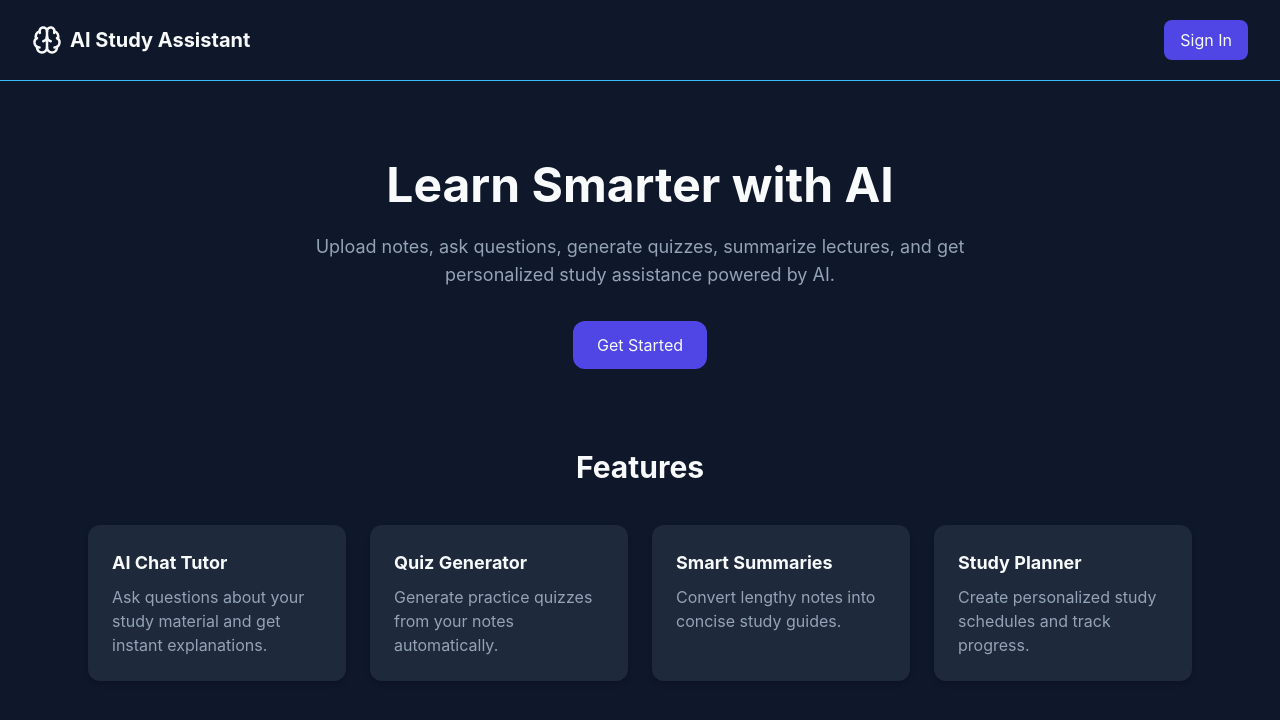
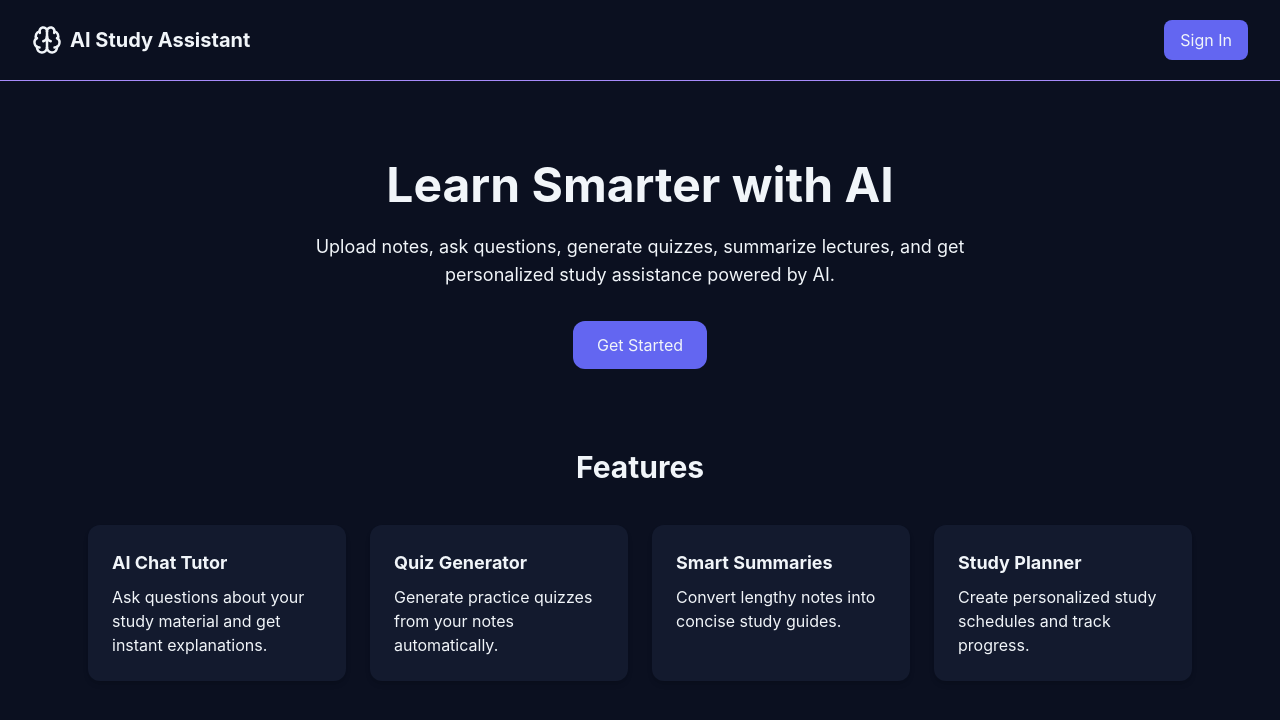
Before and after one commit to Angshuman0772/ai-study-assistant, a React (Vite) app: page / in a window 1280 px wide. Shown: the top 720 px of the page. Built offline with nearby package versions, Linux system fonts and the light colour scheme.

Commit message:
Refactor theme colors in index.css for improved consistency and clarity

```diff
--- a/src/index.css
+++ b/src/index.css
@@ -1,26 +1,59 @@
 @import "tailwindcss";
 
 @theme {
-  --color-primary: #4f46e5;
-  --color-primary-hover: #4338ca;
-  --color-accent: #38bdf8;
+  /* Brand */
+  --color-primary: #6366f1;
+  --color-primary-hover: #4f46e5;
+  --color-primary-soft: rgba(99, 102, 241, 0.12);
+  --color-secondary: #8b5cf6;
+  --color-accent: #a78bfa;
 
-  --color-background: #0f172a;
-  --color-surface: #1e293b;
-  --color-surface-light: #334155;
+  /* Layout (each step is slightly lighter so layers read clearly) */
+  --color-background: #0b1020;
+  --color-surface: #131a2e;
+  --color-card: #1b2440;
 
-  --color-text-primary: #f8fafc;
-  --color-text-secondary: #94a3b8;
-  --color-text-muted: #64748b;
+  /* Typography */
+  --color-text: #f1f5f9;
+  --color-text-muted: #a3b0c7;
+  --color-text-subtle: #6b7894;
 
-  --color-success: #22c55e;
-  --color-warning: #f59e0b;
-  --color-error: #ef4444;
+  /* Borders */
+  --color-border: #2a3555;
+  --color-border-strong: #3b4670;
+
+  /* Status */
+  --color-success: #34d399;
+  --color-warning: #fbbf24;
+  --color-danger: #f87171;
+  --color-info: #38bdf8;
+
+  /* Effects */
+  --color-glow: rgba(129, 140, 248, 0.25);
+  --shadow-glow: 0 0 60px var(--color-glow);
 }
 
-body {
-  margin: 0;
-  font-family: Inter, sans-serif;
-  background-color: var(--color-background);
-  color: var(--color-text-primary);
+@layer base {
+  html {
+    scroll-behavior: smooth;
+    color-scheme: dark;
+  }
+
+  body {
+    @apply bg-background text-text;
+  }
+
+  * {
+    border-color: var(--color-border);
+  }
+
+  ::selection {
+    background: var(--color-primary);
+    color: var(--color-text);
+  }
+
+  :focus-visible {
+    outline: 2px solid var(--color-accent);
+    outline-offset: 2px;
+  }
 }
```
